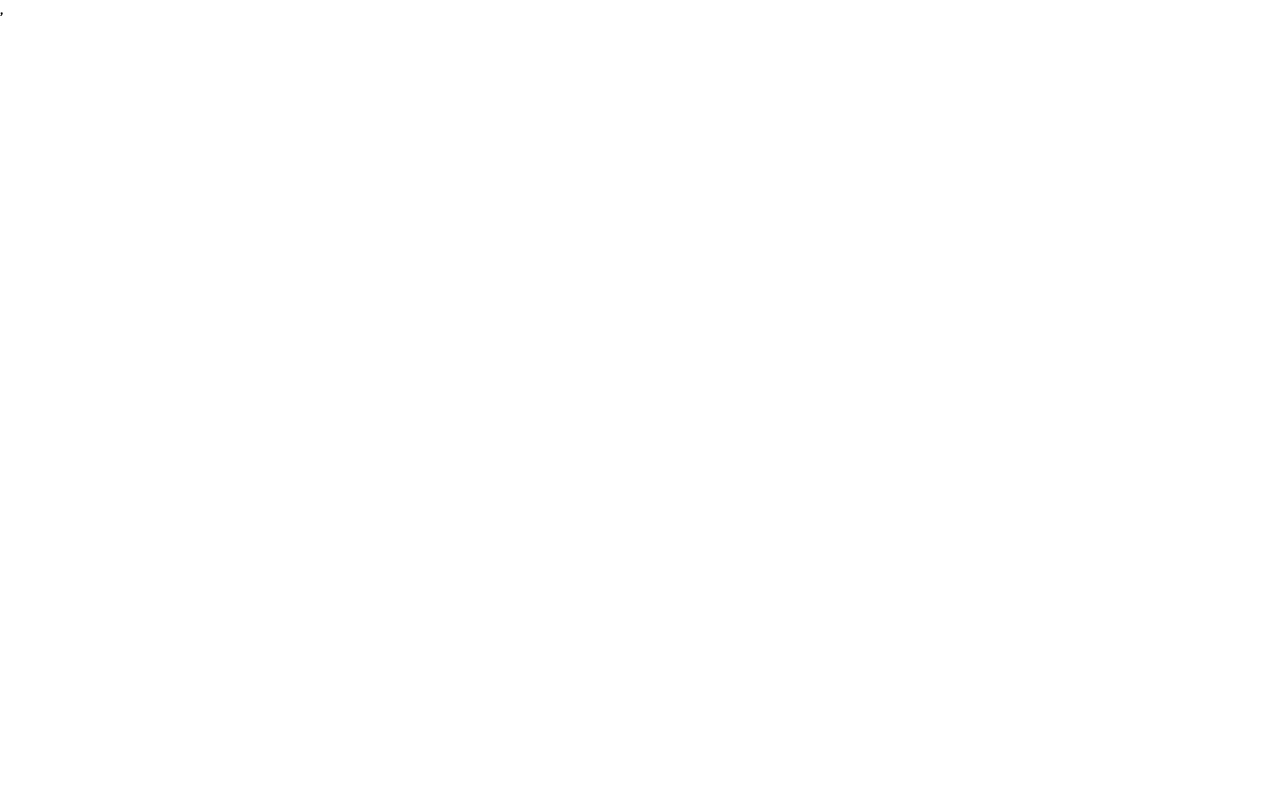
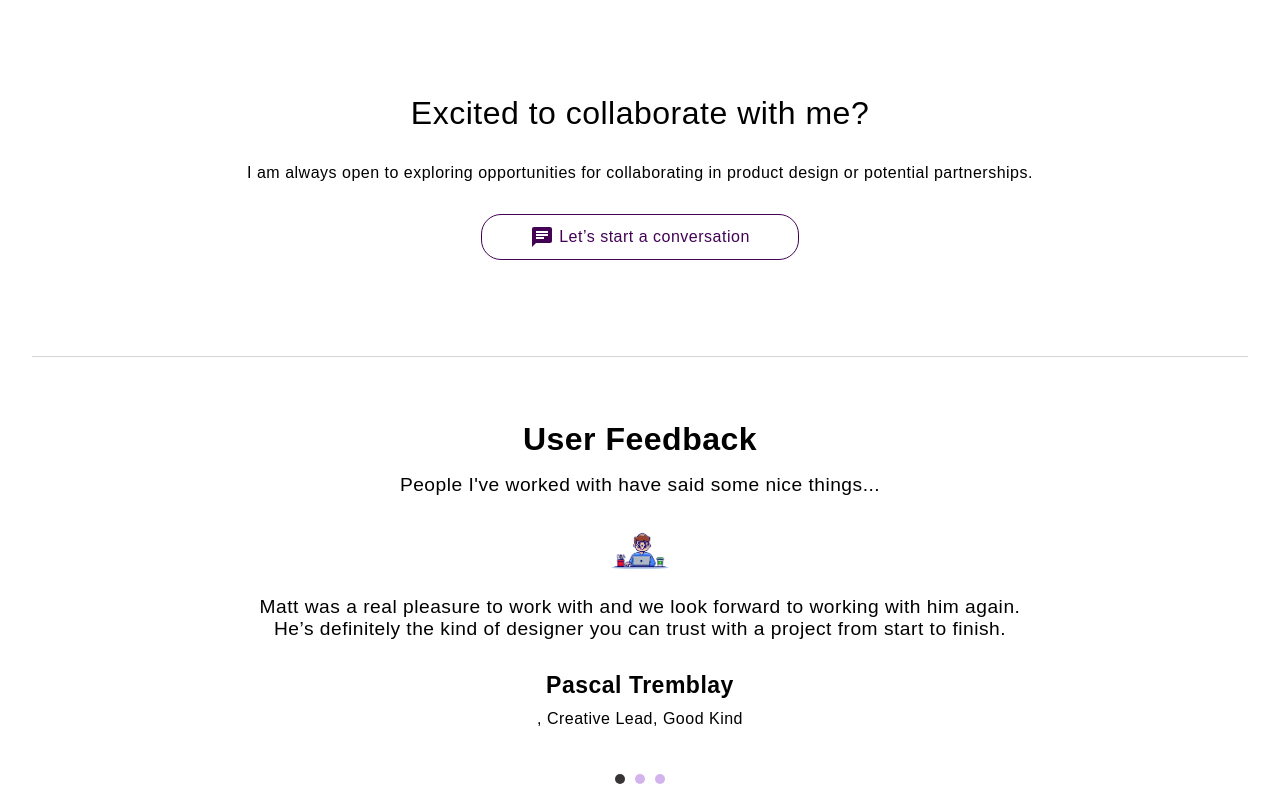
Before and after one commit to dilmohankumar/personal-portfolio, a React (Create React App) app: page / in a window 1280 px wide. Shown: the part 5791-6589 px from the top of the page. Before the commit the page ends 5809 px from the top, so only its background shows below. Built offline with nearby package versions, Linux system fonts and the light colour scheme; a web font is replaced by a local one.

Commit message:
testimonal-completed

```diff
--- a/src/index.js
+++ b/src/index.js
@@ -1,19 +1,21 @@
-import React from 'react';
-import ReactDOM from 'react-dom/client';
-import './index.css';
-import App from './App';
-import reportWebVitals from './reportWebVitals';
-import { BrowserRouter } from 'react-router-dom';
-const root = ReactDOM.createRoot(document.getElementById('root'));
+import React from "react";
+import ReactDOM from "react-dom/client";
+import "./index.css";
+import App from "./App";
+import reportWebVitals from "./reportWebVitals";
+import { BrowserRouter } from "react-router-dom";
+
+const root = ReactDOM.createRoot(document.getElementById("root"));
 root.render(
   <React.StrictMode>
-     <BrowserRouter>
-    <App />
-  </BrowserRouter>,
+    <BrowserRouter
+      future={{
+        v7_startTransition: true,
+        v7_relativeSplatPath: true,
+      }}
+    >
+      <App />
+    </BrowserRouter>
   </React.StrictMode>
 );
-
-// If you want to start measuring performance in your app, pass a function
-// to log results (for example: reportWebVitals(console.log))
-// or send to an analytics endpoint. Learn more: https://bit.ly/CRA-vitals
 reportWebVitals();
--- a/src/pages/Home/Home.css
+++ b/src/pages/Home/Home.css
@@ -391,3 +391,86 @@ p {
   width: 18px !important;
   height: auto !important;
 }
+.collaboration-section {
+  display: flex;
+  flex-direction: column;
+  align-items: center;
+  justify-content: center;
+  text-align: center;
+  gap: 2rem;
+  margin-top: 6rem;
+  padding-bottom: 6rem;
+  border-bottom: 1px solid #b6b7b798;
+  font-family: sans-serif;
+  letter-spacing: 0.5px;
+  margin-left: 2rem;
+  margin-right: 2rem;
+}
+.collaboration-title {
+  font-weight: 500;
+}
+.collaboration-text {
+  font-weight: 300;
+}
+.collaboration-link {
+  display: flex;
+  flex-direction: row;
+  justify-content: center;
+  align-items: center;
+  text-decoration: none;
+  color: #420355;
+  border: 1px solid #420355;
+  padding: 10px 3rem 10px 3rem;
+  border-radius: 20px;
+  gap: 5px;
+}
+.collaboration-link:hover {
+  background: #420355;
+  color: white;
+}
+.dots {
+  text-align: center;
+  padding: 10px;
+}
+.dot {
+  height: 10px;
+  width: 10px;
+  margin: 0 5px;
+  background-color: #d2b3ec;
+  border-radius: 50%;
+  display: inline-block;
+  cursor: pointer;
+}
+.dot.active {
+  background-color: #171515dd;
+}
+.slider {
+  display: flex;
+  flex-direction: column;
+  align-items: center;
+  justify-content: center;
+  text-align: center;
+  margin-top: 4rem;
+  font-family: sans-serif;
+  letter-spacing: 0.5px;
+  gap: 2rem;
+}
+.childslider {
+  width: 60%;
+  gap: 1rem;
+  display: flex;
+  flex-direction: column;
+}
+.slider p {
+  font-size: larger;
+}
+.authorcontainer {
+  margin-top: 2rem;
+  display: flex;
+  flex-direction: column;
+  gap: 0.7rem;
+}
+.authorname {
+  font-weight: 600;
+  font-size: 23px !important;
+}
--- a/src/pages/Home/Home.js
+++ b/src/pages/Home/Home.js
@@ -1,4 +1,4 @@
-import React from "react";
+import { React, useState } from "react";
 import "./Home.css";
 import "./responsive.css";
 import user from "../../assests/user.png";
@@ -15,7 +15,47 @@ import sn from "../../assests/sn.png";
 import OpenInNewIcon from "@mui/icons-material/OpenInNew";
 import PauseCircleOutlineIcon from "@mui/icons-material/PauseCircleOutline";
 import HandshakeIcon from "@mui/icons-material/Handshake";
+import { Link } from "react-router-dom";
+import ChatIcon from "@mui/icons-material/Chat";
 const Home = () => {
+  const slides = [
+    {
+      text: "Matt was a real pleasure to work with and we look forward to working with him again. He’s definitely the kind of designer you can trust with a project from start to finish.",
+      name: "Pascal Tremblay",
+      title: "Creative Lead",
+      company: "Good Kind",
+      image: Developer,
+    },
+    {
+      text: "Matt’s technical and design skills are exceptional. He always finds a way to deliver above expectations and on time.",
+      name: "Developer Team",
+      title: "Tech Co.",
+      company: "fsdf",
+      image: amazon,
+    },
+    {
+      text: "Matt brought incredible creativity and clarity to our brand refresh. His work helped us connect with our audience in new ways.",
+      name: "Marketing Director",
+      title: "Shoolay Inc.",
+      company: "fsdfs",
+      image: shoolay,
+    },
+  ];
+  const [currentIndex, setCurrentIndex] = useState(0);
+  // const goToPrevious = () => {
+  //   setCurrentIndex((prevIndex) => {
+  //     return prevIndex === 0 ? slides.length - 1 : prevIndex - 1;
+  //   });
+  // };
+  // const goToNext = () => {
+  //   setCurrentIndex((prevIndex) => {
+  //     return prevIndex === slides.length - 1 ? 0 : prevIndex + 1;
+  //   });
+  // };
+  // useEffect(() => {
+  //   const interval = setInterval(goToNext, 3000);
+  //   return () => clearInterval(interval);
+  // }, [currentIndex]);
   return (
     <div className="home-container">
       <div className="home-content">
@@ -126,83 +166,93 @@ const Home = () => {
             <img
               src={Hotelbooking}
               alt="Project screenshot"
-              class="card-image"
+              className="card-image"
             />
-            {/* <div className="card"> */}
-            <div class="card-content">
-              <p class="card-description">
+            <div className="card-content">
+              <p className="card-description">
                 Hotelbooking webiste with backend data storing on MongoDB and
                 with user authenticaion system
               </p>
               <a
                 href="https://hotel-booking-coral-pi.vercel.app/home"
-                class="card-link"
+                className="card-link"
               >
                 View Project
               </a>
-              {/* </div> */}
             </div>
           </div>
           <div className="project-card-1">
             <img
               src={digitalmarket}
               alt="Project screenshot"
-              class="card-image"
+              className="card-image"
             />
-            <div class="card-content">
-              <p class="card-description">
+            <div className="card-content">
+              <p className="card-description">
                 Simple frontend digital marketing website with react
               </p>
               <a
                 href="https://digital-marketing-opal.vercel.app/"
-                class="card-link"
+                className="card-link"
               >
                 View Project
               </a>
             </div>
           </div>
           <div className="project-card-1">
-            <img src={shoolay} alt="Project screenshot" class="card-image" />
-            <div class="card-content">
-              <p class="card-description">On Progess...</p>
-              <a href="/project-link" class="card-link">
+            <img
+              src={shoolay}
+              alt="Project screenshot"
+              className="card-image"
+            />
+            <div className="card-content">
+              <p className="card-description">On Progess...</p>
+              <a href="/project-link" className="card-link">
                 On Progess
               </a>
             </div>
           </div>
           <div className="project-card-1">
-            <img src={discordbot} alt="Project screenshot" class="card-image" />
-            <div class="card-content">
-              <p class="card-description">basic discordbot setup code...</p>
+            <img
+              src={discordbot}
+              alt="Project screenshot"
+              className="card-image"
+            />
+            <div className="card-content">
+              <p className="card-description">basic discordbot setup code...</p>
               <a
                 href="https://github.com/dilmohankumar/discord-bot"
-                class="card-link"
+                className="card-link"
               >
                 View Code
               </a>
             </div>
           </div>
           <div className="project-card-1">
-            <img src={amazon} alt="Project screenshot" class="card-image" />
+            <img src={amazon} alt="Project screenshot" className="card-image" />
 
-            <div class="card-content">
-              <p class="card-description">
+            <div className="card-content">
+              <p className="card-description">
                 Amazon Clone with React, Card Storing System, and Authentication
                 System
               </p>
               <a
                 href="https://amazon-clone-hazel-zeta.vercel.app/"
-                class="card-link"
+                className="card-link"
               >
                 View Project
               </a>
             </div>
           </div>
           <div className="project-card-1">
-            <img src={Developer} alt="Project screenshot" class="card-image" />
-            <div class="card-content">
-              <p class="card-description">ON PROGESS</p>
-              <a href="/project-link" class="card-link">
+            <img
+              src={Developer}
+              alt="Project screenshot"
+              className="card-image"
+            />
+            <div className="card-content">
+              <p className="card-description">ON PROGESS</p>
+              <a href="/project-link" className="card-link">
                 ON PROGESS
               </a>
             </div>
@@ -374,6 +424,56 @@ const Home = () => {
         </div>
       </div>
       {/* --------Startup-cards-end-------- */}
+      {/* --------collab-start------- */}
+      <div className="collaboration-section">
+        <h1 className="collaboration-title">Excited to collaborate with me?</h1>
+        <p className="collaboration-text">
+          I am always open to exploring opportunities for collaborating in
+          product design or potential partnerships.
+        </p>
+        <Link to="/" className="collaboration-link">
+          <ChatIcon className="collaboration-icon" />
+          Let’s start a conversation
+        </Link>
+      </div>
+      {/* --------collab-end------- */}
+      {/* -------Testimonials-start------- */}
+      <div className="slider">
+        <div className="childslider">
+          <h1>User Feedback</h1>
+          <p>People I've worked with have said some nice things...</p>
+          <div className="slide">
+            <img
+              src={slides[currentIndex].image}
+              alt={`${slides[currentIndex].name}'s profile`}
+              className="profile-image"
+              style={{
+                width: "70px",
+                height: "70px",
+                borderRadius: "50%",
+                marginBottom: "10px",
+              }}
+            />
+            <p>{slides[currentIndex].text}</p>
+            <div className="authorcontainer">
+              <p className="authorname"> {slides[currentIndex].name}</p>,{" "}
+              {slides[currentIndex].title}
+              {slides[currentIndex].company &&
+                `, ${slides[currentIndex].company}`}
+            </div>
+          </div>
+        </div>
+        <div className="dots">
+          {slides.map((_, index) => (
+            <span
+              key={index}
+              onClick={() => setCurrentIndex(index)}
+              className={index === currentIndex ? "dot active" : "dot"}
+            ></span>
+          ))}
+        </div>
+      </div>
+      {/* -------Testimonials-end------- */}
     </div>
   );
 };
--- a/src/pages/Home/responsive.css
+++ b/src/pages/Home/responsive.css
@@ -171,17 +171,30 @@
   }
 }
 @media (max-width: 1000px) {
-  .startup-cards-container{
+  .startup-cards-container {
     grid-template-columns: repeat(auto-fill, minmax(300px, 1fr));
   }
 }
 @media (max-width: 782px) {
-  .startup-cards-container{
+  .startup-cards-container {
     grid-template-columns: repeat(auto-fill, minmax(400px, 1fr));
   }
 }
 @media (max-width: 470px) {
-  .startup-cards-container{
+  .startup-cards-container {
     grid-template-columns: repeat(auto-fill, minmax(200px, 1fr));
   }
 }
+@media (max-width: 400px) {
+  .collaboration-link {
+    width: 8rem;
+  }
+}
+@media (max-width: 900px) {
+  .slider {
+    font-size: 14px;
+  }
+  .authorname{
+    font-size: 20px !important;
+  }
+}
```
